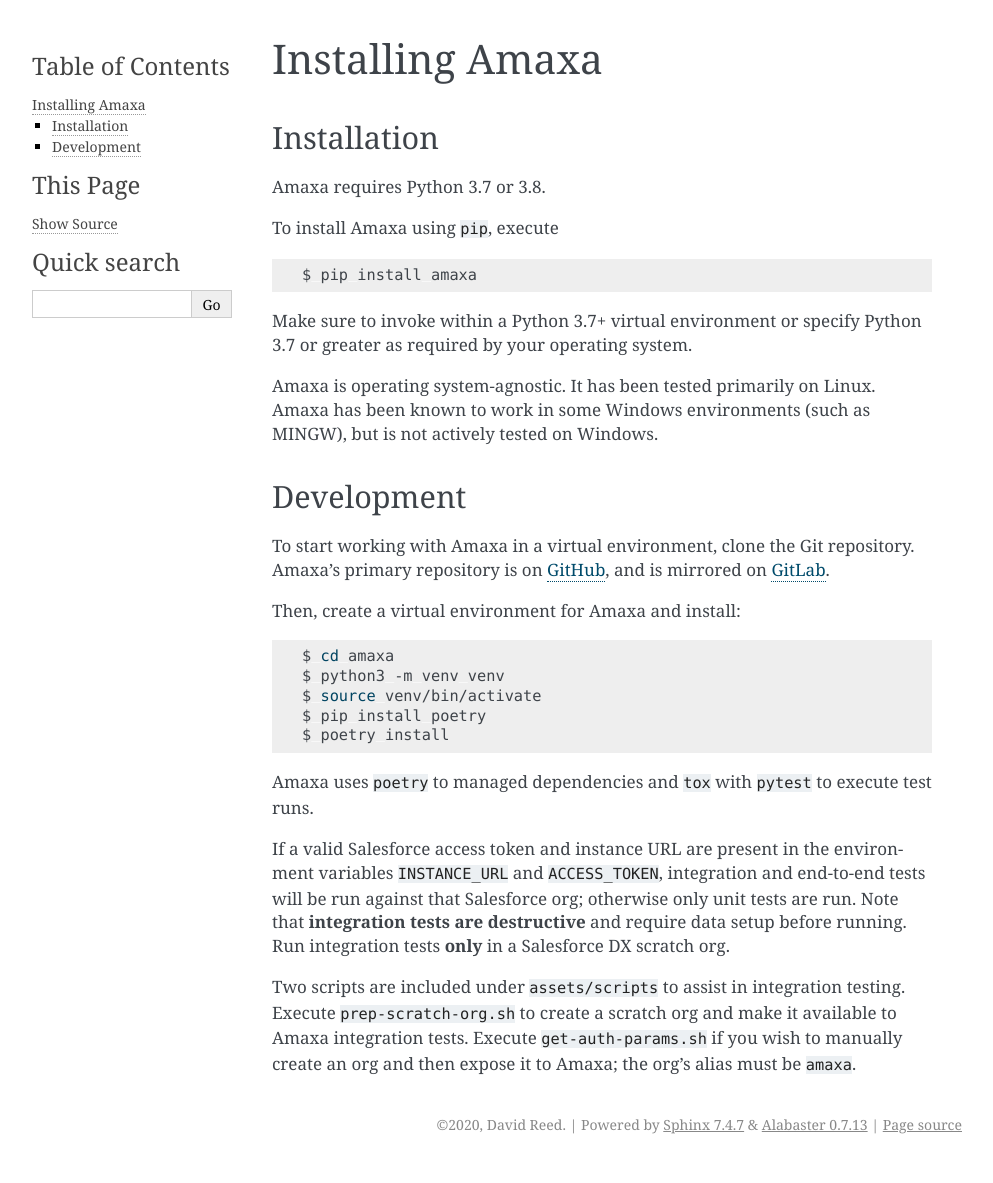
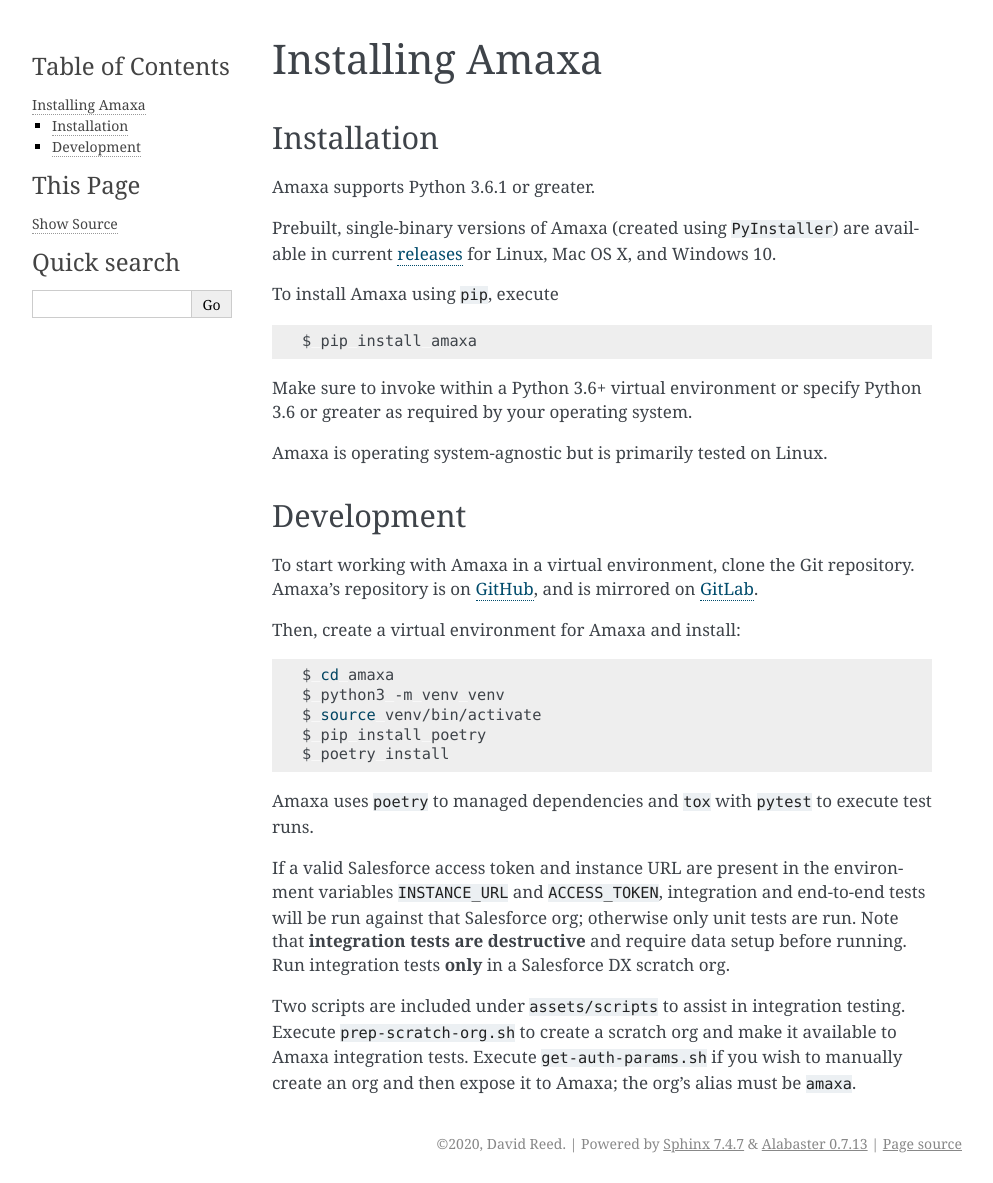
Before and after one commit to davidmreed/amaxa, a Sphinx documentation site: the page built from docs/install.rst, in a window 1280 px wide. Shown: the whole page, without its empty margins (148-1141 px from the left). Built offline with Sphinx 7.4.7, drawn with Linux system fonts in a browser that asks for light colours.

Commit message:
Update docs for binaries and 0.9.5

```diff
--- a/README.rst
+++ b/README.rst
@@ -10,7 +10,7 @@
 
 Amaxa is free and open source software, distributed under the BSD License. Amaxa is by `David Reed <https://ktema.org>`_, (c) 2019-2020.
 
-Documentation on `ReadTheDocs <https://amaxa.readthedocs.io>`_ covers the development version of Amaxa (as found in the ``master`` branch). For documentation that covers the latest versions of Amaxa available on PyPI, please view the README found on the `PyPI listing <https://pypi.org/project/amaxa/>`_.
+Documentation for Amaxa is available on `ReadTheDocs <https://amaxa.readthedocs.io>`_. The project is developed on `GitHub <https://github.com/davidmreed/amaxa>`_.
 
 What Does Amaxa Mean?
 ---------------------
--- a/docs/install.rst
+++ b/docs/install.rst
@@ -4,7 +4,9 @@
 Installation
 ************
 
-Amaxa requires Python 3.7 or 3.8.
+Amaxa supports Python 3.6.1 or greater.
+
+Prebuilt, single-binary versions of Amaxa (created using ``PyInstaller``) are available in current `releases <https://github.com/davidmreed/amaxa/releases>`_ for Linux, Mac OS X, and Windows 10.
 
 To install Amaxa using ``pip``, execute
 
@@ -12,14 +14,14 @@
 
     $ pip install amaxa
 
-Make sure to invoke within a Python 3.7+ virtual environment or specify Python 3.7 or greater as required by your operating system.
+Make sure to invoke within a Python 3.6+ virtual environment or specify Python 3.6 or greater as required by your operating system.
 
-Amaxa is operating system-agnostic. It has been tested primarily on Linux. Amaxa has been known to work in some Windows environments (such as MINGW), but is not actively tested on Windows.
+Amaxa is operating system-agnostic but is primarily tested on Linux.
 
 Development
 ***********
 
-To start working with Amaxa in a virtual environment, clone the Git repository. Amaxa's primary repository is on `GitHub <https://github.com/davidmreed/amaxa>`_, and is mirrored on `GitLab <https://gitlab.com/davidmreed/amaxa>`_.
+To start working with Amaxa in a virtual environment, clone the Git repository. Amaxa's repository is on `GitHub <https://github.com/davidmreed/amaxa>`_, and is mirrored on `GitLab <https://gitlab.com/davidmreed/amaxa>`_.
 
 Then, create a virtual environment for Amaxa and install:
 
```
